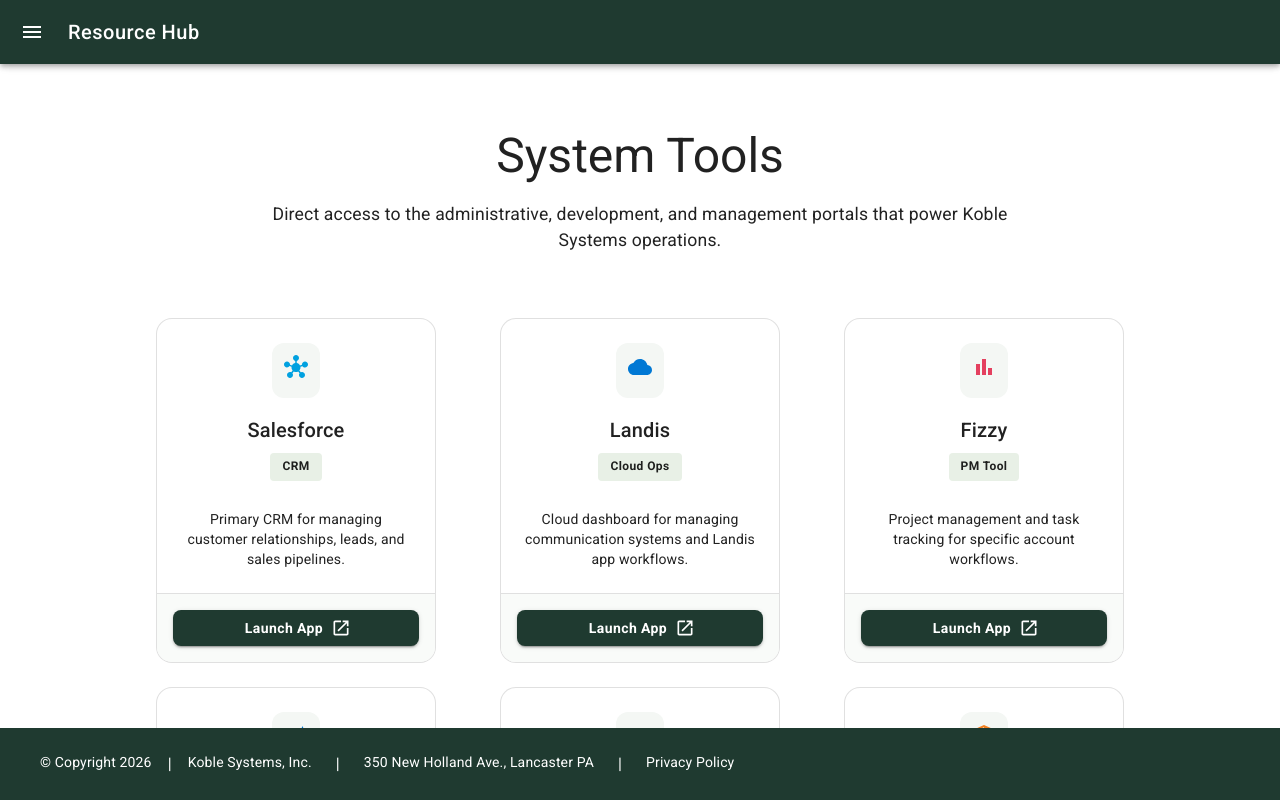
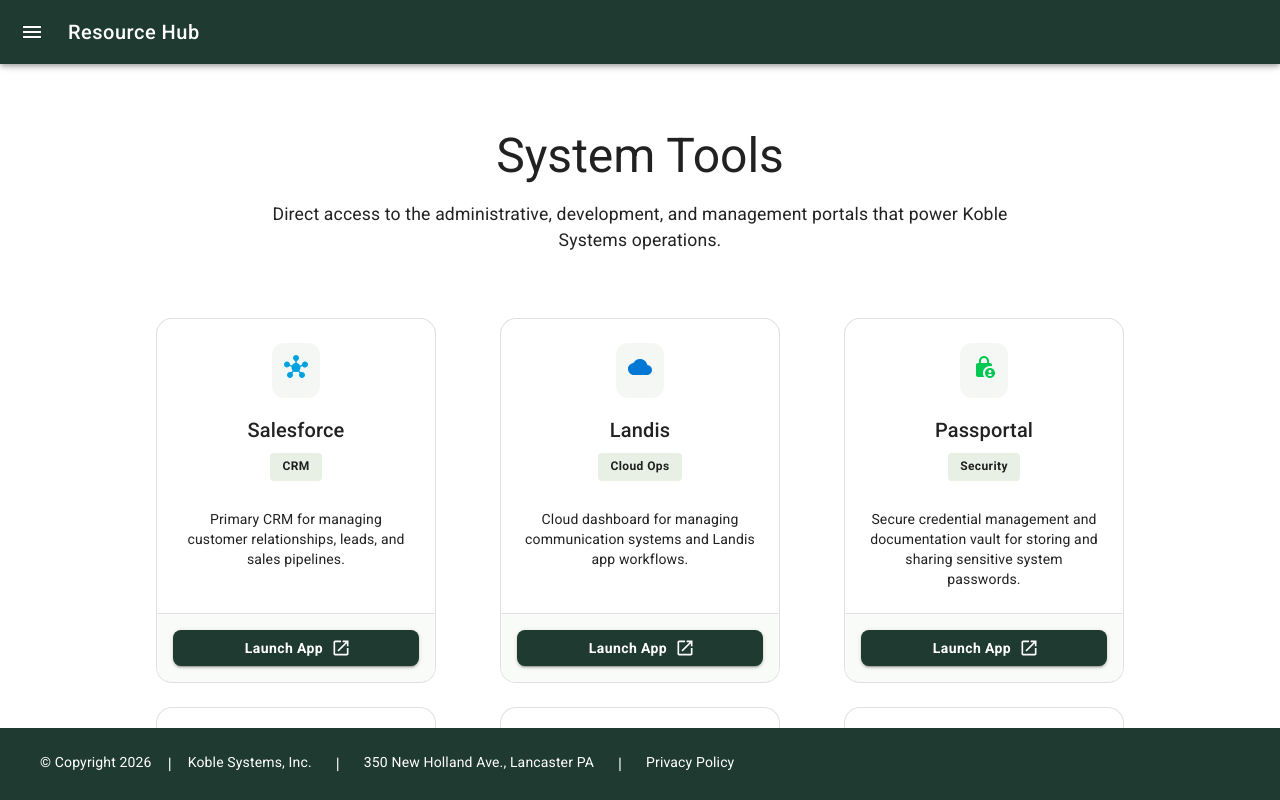
Before and after one commit to mevans-koble/resources, a React (Vite) app: page /tools in a window 1280 px wide. Built offline with nearby package versions, Linux system fonts and the light colour scheme.

Commit message:
added tools

```diff
--- a/src/assets/components/Editor.jsx
+++ b/src/assets/components/Editor.jsx
@@ -4,14 +4,12 @@
 import * as Y from 'yjs';
 import { Box, Paper, Divider } from '@mui/material';
 
-// 1. Setup the Yjs document (the shared state)
 const ydoc = new Y.Doc();
 
 const Editor = () => {
   const editor = useEditor({
     extensions: [
       StarterKit.configure({
-        // Disable history because Collaboration has its own undo manager
         history: false,
       }),
       Collaboration.configure({
@@ -29,7 +27,6 @@
   return (
     <Paper variant="outlined" sx={{ mt: 2, borderRadius: 2 }}>
       <Box sx={{ p: 1, backgroundColor: '#f5f5f5', borderBottom: '1px solid #ddd' }}>
-        {/* You can add MUI Buttons here for Bold, Italic, etc. */}
         <strong>Editor Toolbar</strong>
       </Box>
       <EditorContent editor={editor} />
--- a/src/assets/components/Navbar.jsx
+++ b/src/assets/components/Navbar.jsx
@@ -31,7 +31,6 @@
   const drawerContent = (
     <div>
       <Toolbar>
-        {/* Clickable Branding in Sidebar */}
         <MuiLink
           component={Link}
           to="/"
--- a/src/assets/info/AnabaptistGTM/Overview.jsx
+++ b/src/assets/info/AnabaptistGTM/Overview.jsx
@@ -96,13 +96,11 @@
 
       <Divider sx={{ mb: 8 }} />
 
-      {/* VERTICALS FOCUS */}
       <Typography variant="h4" fontWeight="bold" textAlign="center" sx={{ mb: 4 }}>
         Vertical Focus
       </Typography>
 
       <Grid container spacing={4} sx={{ mb: 8 }}>
-        {/* DISCRETE MANUFACTURING */}
         <Grid item xs={12} md={6}>
           <Card variant="outlined" sx={{ height: '100%', borderRadius: 4 }}>
             <CardContent>
@@ -127,7 +125,6 @@
           </Card>
         </Grid>
 
-        {/* BUILDING SUPPLY */}
         <Grid item xs={12} md={6}>
           <Card variant="outlined" sx={{ height: '100%', borderRadius: 4 }}>
             <CardContent>
@@ -153,7 +150,6 @@
         </Grid>
       </Grid>
 
-      {/* PRICING QUICK-LOOK */}
       <Paper sx={{ p: 4, bgcolor: '#1f3a30', color: 'white', borderRadius: 4 }}>
         <Typography variant="h5" fontWeight="bold" gutterBottom>
           Pricing Structure
--- a/src/assets/info/Home.jsx
+++ b/src/assets/info/Home.jsx
@@ -18,7 +18,6 @@
 import FitnessCenterIcon from '@mui/icons-material/FitnessCenter';
 
 const Home = () => {
-  // Main Pillars: Knowledge, Koble Connect, Tools
   const sections = [
     {
       title: "Knowledge Base",
@@ -47,7 +46,6 @@
 
   ];
 
-  // Updated Quick Links for GTM Strategy and Utilities
   const quickLinks = [
       { title: "Glossary", path: "/glossary", icon: <MenuBook /> },
       { title: "People and Principles", path: "/peopleprinciples", icon: <PeopleAltIcon /> },
@@ -58,7 +56,6 @@
 
   return (
     <Container maxWidth="lg" sx={{ mt: 8, mb: 8 }}>
-      {/* HEADER SECTION - Centered Standard */}
       <Box sx={{
         textAlign: 'center',
         mb: 8,
@@ -75,7 +72,6 @@
         </Typography>
       </Box>
 
-      {/* MAIN NAVIGATION PILLARS */}
       <Grid container spacing={4} justifyContent="center" sx={{ mb: 10 }}>
         {sections.map((pillar, i) => (
           <Grid item xs={12} sm={6} md={4} key={i} sx={{ display: 'flex', justifyContent: 'center' }}>
--- a/src/assets/info/KnowledgeBase.jsx
+++ b/src/assets/info/KnowledgeBase.jsx
@@ -52,7 +52,6 @@
 
   return (
     <Container maxWidth="lg" sx={{ mt: 5, mb: 8 }}>
-      {/* HEADER - Centered Standard */}
       <Box sx={{ mb: 8, display: "flex", flexDirection: "column", alignItems: "center", textAlign: "center" }}>
         <LibraryBooks sx={{ fontSize: 48, color: '#1f3a30', mb: 2 }} />
         <Typography variant="h3" fontWeight="800" color="#1f3a30" gutterBottom>
@@ -64,7 +63,6 @@
         </Typography>
       </Box>
 
-      {/* RESOURCE CARDS - Centered Grid */}
       <Grid container spacing={4} justifyContent="center">
         {resources.map((resource, i) => (
           <Grid item xs={12} sm={6} md={4} key={i} sx={{ display: 'flex', justifyContent: 'center' }}>
@@ -126,7 +124,6 @@
         ))}
       </Grid>
 
-      {/* FOOTER NOTE - Centered */}
       <Paper sx={{ mt: 8, p: 3, bgcolor: '#f4f7f4', borderRadius: 4, textAlign: 'center', border: '1px dashed #ccc' }}>
         <Typography variant="body2" color="text.secondary">
           <strong>Note:</strong> Some resources (SharePoint, OneNote, Boggle) require internal authentication.
--- a/src/assets/info/KobleConnect/BusinessProcess.jsx
+++ b/src/assets/info/KobleConnect/BusinessProcess.jsx
@@ -48,7 +48,6 @@
         <Typography variant="caption" fontWeight="bold" sx={{ textTransform: 'uppercase', color: 'text.disabled', display: 'block', mb: 1 }}>
           Key Elements:
         </Typography>
-        {/* This stack ensures the bullet points themselves are centered */}
         <Stack spacing={1} alignItems="center">
           {steps.map((step, i) => (
             <Stack key={i} direction="row" spacing={1} alignItems="center">
--- a/src/assets/info/Tools.jsx
+++ b/src/assets/info/Tools.jsx
@@ -11,8 +11,14 @@
   Code,
   Hub,
   Security,
-  SettingsSuggest
+  SettingsSuggest,
+  AdminPanelSettings
 } from '@mui/icons-material';
+import PaymentsIcon from '@mui/icons-material/Payments';
+import VpnKeyIcon from '@mui/icons-material/VpnKey';
+import StorefrontIcon from '@mui/icons-material/Storefront';
+import PointOfSaleIcon from '@mui/icons-material/PointOfSale';
+import LockPersonIcon from '@mui/icons-material/LockPerson';
 
 const Tools = () => {
   const tools = [
@@ -20,7 +26,7 @@
       title: "Salesforce",
       desc: "Primary CRM for managing customer relationships, leads, and sales pipelines.",
       link: "https://koblesystems.lightning.force.com/lightning/page/home",
-      icon: <Hub sx={{ color: '#00a1e0' }} />, // Salesforce Blue
+      icon: <Hub sx={{ color: '#00a1e0' }} />,
       tag: "CRM"
     },
     {
@@ -29,6 +35,13 @@
       link: "https://cc.landis.cloud/app/main/dashboard",
       icon: <Cloud sx={{ color: '#0078d4' }} />,
       tag: "Cloud Ops"
+    },
+    {
+      title: "Passportal",
+      desc: "Secure credential management and documentation vault for storing and sharing sensitive system passwords.",
+      link: "https://us-clover.passportalmsp.com/dashboard#/default",
+      icon: <LockPersonIcon sx={{ color: '#00c853' }} />,
+      tag: "Security"
     },
     {
       title: "Fizzy",
@@ -55,9 +68,45 @@
       title: "CloudFlare",
       desc: "Network security and connector management for the Koble infrastructure.",
       link: "https://dash.cloudflare.com/ece11a7c891e7956b6188b74460d5ec3/one/networks/connectors",
-      icon: <Security sx={{ color: '#f38020' }} />, // Cloudflare Orange
+      icon: <Security sx={{ color: '#f38020' }} />,
       tag: "Security"
     },
+    {
+      title: "Koble Payments Portal",
+      desc: "User-facing dashboard for managing transactions, payment methods, and account billing history.",
+      link: "https://paymentsportal.koblesystems.com/login?last=%2Fdashboard",
+      icon: <PaymentsIcon sx={{ color: '#2e7d32' }} />,
+      tag: "Payments"
+    },
+    {
+      title: "Koble Payments Admin Console",
+      desc: "Backend administrative interface for managing client payment accounts and processing configurations.",
+      link: "https://webpay.koblesystems.com/ClientAdmin/login",
+      icon: <AdminPanelSettings sx={{ color: '#1f3a30' }} />,
+      tag: "Admin"
+    },
+    {
+      title: "Verifone Portal (Internal)",
+      desc: "Corporate-level gateway for managing Verifone hardware, encryption keys, and internal device deployments.",
+      link: "https://corporateportal.vfipayna.com/",
+      icon: <VpnKeyIcon sx={{ color: '#0078d4' }} />,
+      tag: "Gateway"
+    },
+    {
+      title: "Verifone Portal (Client)",
+      desc: "Client-side access for merchants to manage their specific Verifone hardware and storefront transaction data.",
+      link: "https://storeportal.vfipayna.com/",
+      icon: <StorefrontIcon sx={{ color: '#9c27b0' }} />,
+      tag: "Merchant"
+    },
+    {
+      title: "Verifone Web Pay Admin",
+      desc: "Administrative portal for managing legacy Web Pay integrations and client-specific transaction settings.",
+      link: "https://webpay.eaglebusinesssoftware.com/clientadmin/login",
+      icon: <PointOfSaleIcon sx={{ color: '#f38020' }} />,
+      tag: "Processing"
+    },
+
     {
       title: "Azure Repo",
       desc: "Version control and source code management for EBMS-2XX development.",
```
